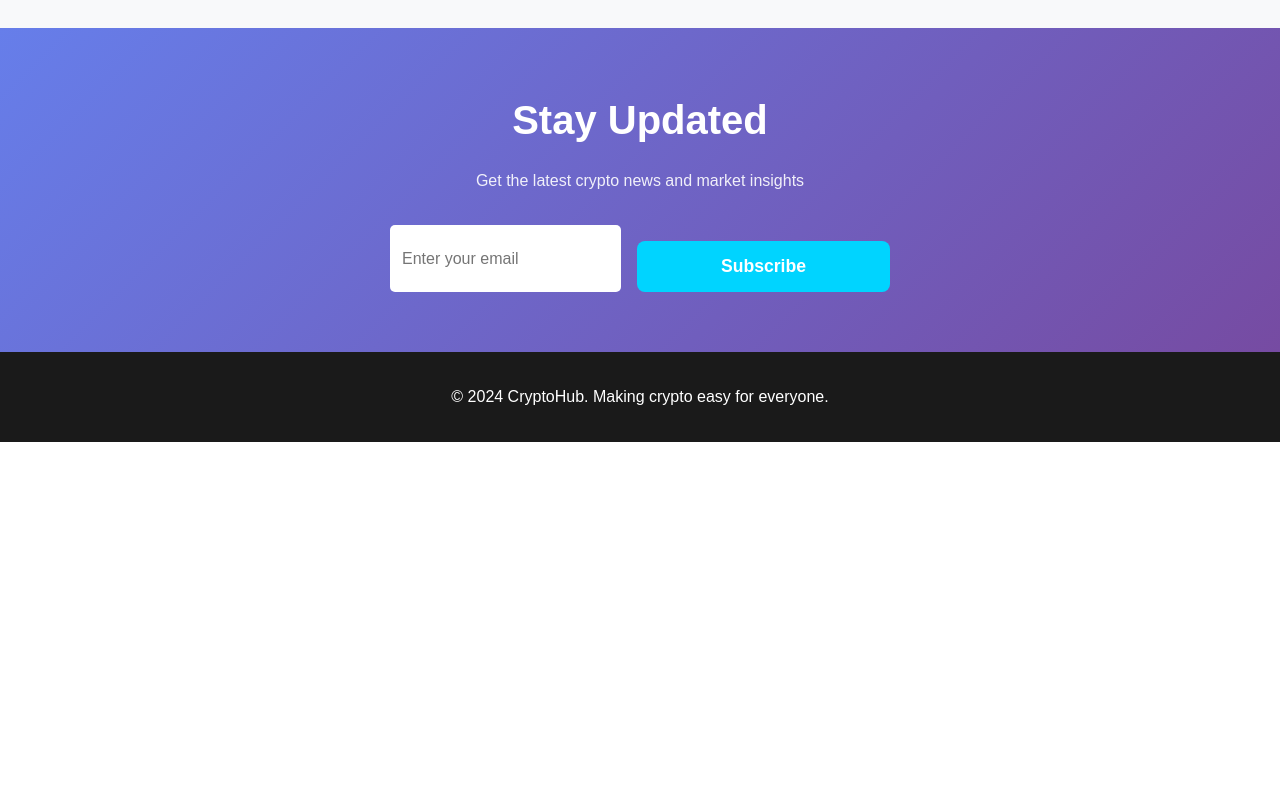
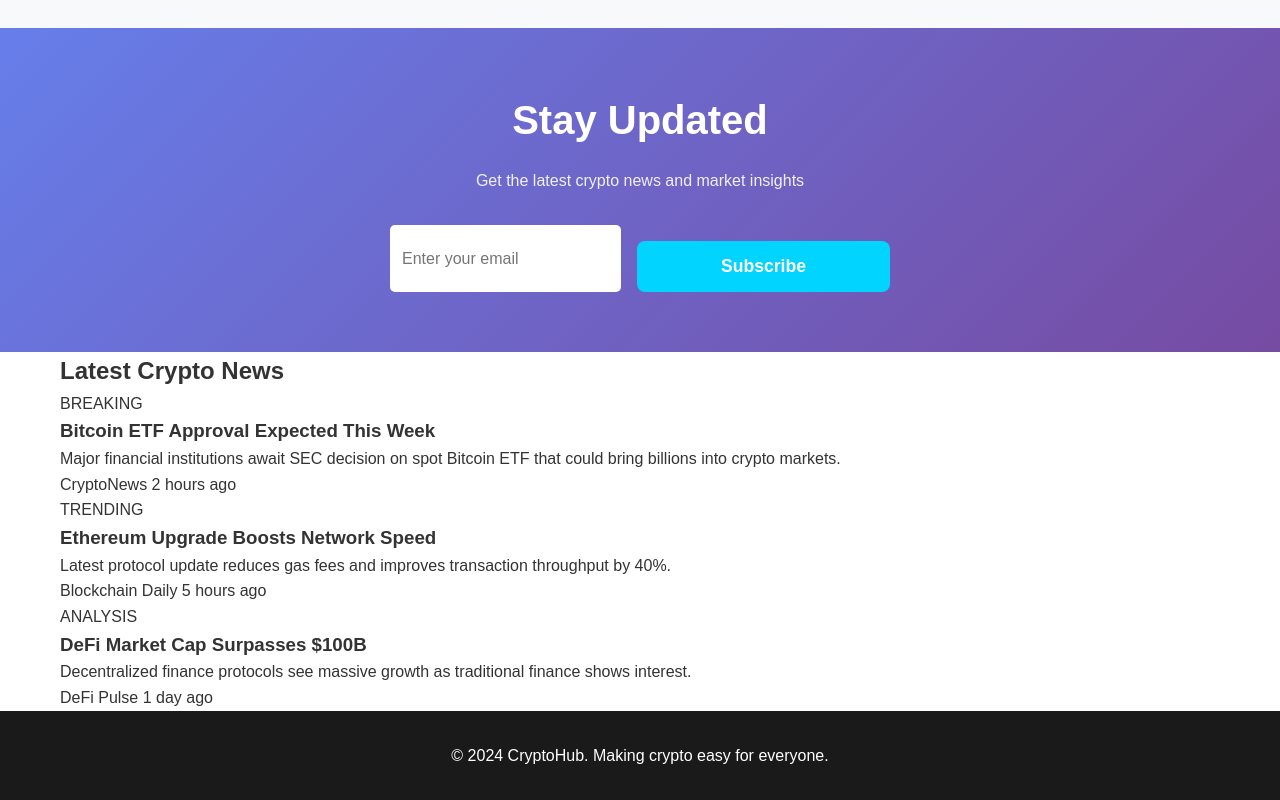
Before and after one commit to Wan010/Thecrypto, a plain HTML site: page index.html in a window 1280 px wide. Shown: the part 2116-2916 px from the top of the page. Before the commit the page ends 2558 px from the top, so only its background shows below. Drawn offline with Linux system fonts and the light colour scheme.

Commit message:
Update index.html

```diff
--- a/index.html
+++ b/index.html
@@ -204,6 +204,56 @@
         </div>
     </section>
 
+    <!-- Crypto News Section -->
+<section class="crypto-news">
+    <div class="container">
+        <h2>Latest Crypto News</h2>
+        <div class="news-grid">
+            <article class="news-card">
+                <div class="news-image">
+                    <div class="news-badge">BREAKING</div>
+                </div>
+                <div class="news-content">
+                    <h3>Bitcoin ETF Approval Expected This Week</h3>
+                    <p>Major financial institutions await SEC decision on spot Bitcoin ETF that could bring billions into crypto markets.</p>
+                    <div class="news-meta">
+                        <span class="news-source">CryptoNews</span>
+                        <span class="news-time">2 hours ago</span>
+                    </div>
+                </div>
+            </article>
+
+            <article class="news-card">
+                <div class="news-image">
+                    <div class="news-badge trend">TRENDING</div>
+                </div>
+                <div class="news-content">
+                    <h3>Ethereum Upgrade Boosts Network Speed</h3>
+                    <p>Latest protocol update reduces gas fees and improves transaction throughput by 40%.</p>
+                    <div class="news-meta">
+                        <span class="news-source">Blockchain Daily</span>
+                        <span class="news-time">5 hours ago</span>
+                    </div>
+                </div>
+            </article>
+
+            <article class="news-card">
+                <div class="news-image">
+                    <div class="news-badge analysis">ANALYSIS</div>
+                </div>
+                <div class="news-content">
+                    <h3>DeFi Market Cap Surpasses $100B</h3>
+                    <p>Decentralized finance protocols see massive growth as traditional finance shows interest.</p>
+                    <div class="news-meta">
+                        <span class="news-source">DeFi Pulse</span>
+                        <span class="news-time">1 day ago</span>
+                    </div>
+                </div>
+            </article>
+        </div>
+    </div>
+</section>
+
     <footer class="footer">
         <div class="container">
             <p>&copy; 2024 CryptoHub. Making crypto easy for everyone.</p>
```
